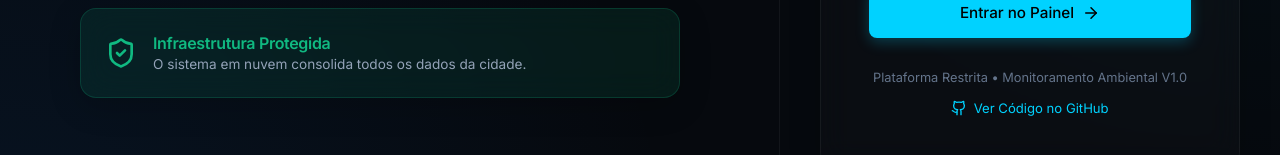
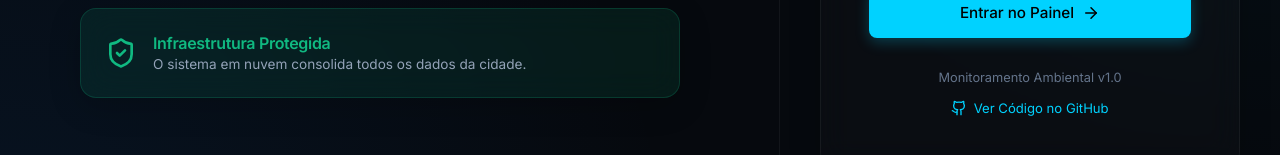
Before and after one commit to emn-f/ecocilios, a React (Vite) app: page /login in a window 1280 px wide. Shown: the part 498-653 px from the top of the page. Built offline with nearby package versions, Linux system fonts and the light colour scheme.

Commit message:
refactor: remoção de texto desncessário do rodapé de Login.tsx

```diff
--- a/src/pages/Login.jsx
+++ b/src/pages/Login.jsx
@@ -93,7 +93,7 @@ const Login = () => {
           </form>
 
           <div className="login-footer-block">
-            <p>Plataforma Restrita • Monitoramento Ambiental V1.0</p>
+            <p>Monitoramento Ambiental v1.0</p>
             <a
               href="https://github.com/emn-f/ecocilios"
               target="_blank"
```
